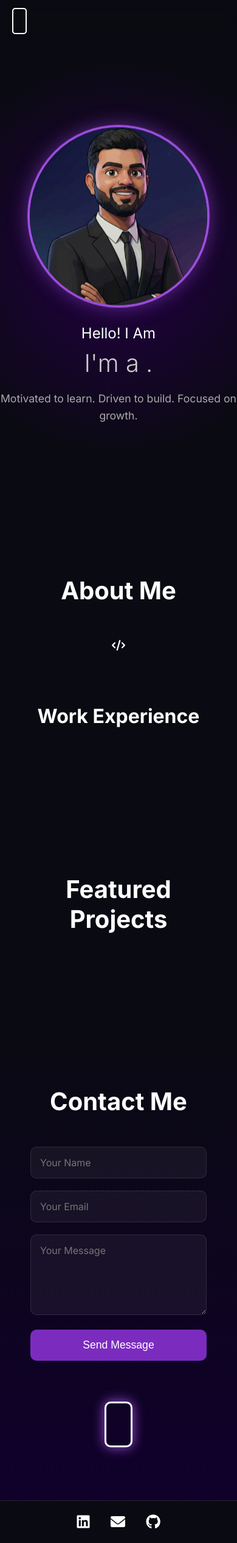
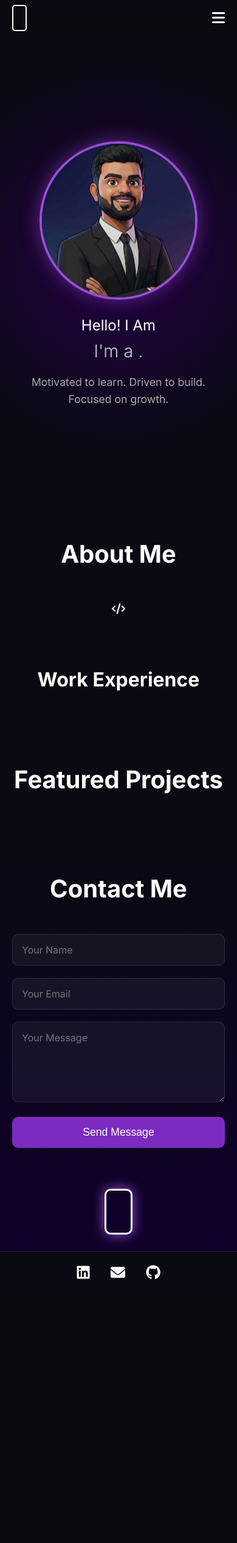
Before and after one commit to jubinjoy432/Portfolio, a Flask app: template templates/index.html in a window 390 px wide. Shown: the whole page at 61% size. After the commit the page ends 2098 px from the top, so only its background shows below. Run offline with Flask 3, Linux system fonts and the light colour scheme; the template is opened without the code that fills it, so the values that code supplies are empty.

Commit message:
made it responsive

```diff
--- a/app.py
+++ b/app.py
@@ -16,7 +16,7 @@ portfolio_data = {
             "company": "Deloitte USI",
             "role": "Associate Analyst, FinOps - Cash Application Team",
             "duration": "December 2023 - April 2025",
-            "logo": "deloitte_new.png",
+            "logo": "deloitte_updated.png",
             "description": [
                 "Processed cash applications and managed financial transactions using Oracle.",
                 "Supported FinOps operations, contributing to accurate financial data processing."
--- a/static/css/style.css
+++ b/static/css/style.css
@@ -62,6 +62,13 @@ body {
 
 .nav-links a:hover {
     color: var(--accent-glow);
+}
+
+.hamburger {
+    display: none;
+    cursor: pointer;
+    font-size: 1.5rem;
+    color: var(--text-color);
 }
 
 /* Hero Section */
@@ -277,7 +284,7 @@ h3 {
 
 /* Projects Section */
 .projects {
-    padding: 100px 50px;
+    padding: 60px 50px;
 }
 
 .project-card {
@@ -351,7 +358,7 @@ h3 {
 
 /* Contact Section */
 .contact {
-    padding: 100px 50px;
+    padding: 60px 50px;
     text-align: center;
     background: linear-gradient(to top, #10002b, var(--bg-color));
 }
@@ -437,29 +444,79 @@ footer {
 /* Mobile Responsive */
 @media (max-width: 768px) {
     .navbar {
-        padding: 20px;
+        padding: 15px 20px;
+    }
+
+    .hamburger {
+        display: block;
     }
 
     .nav-links {
-        display: none;
-        /* Simple hide for now, could add hamburger */
+        position: absolute;
+        top: 100%;
+        left: 0;
+        width: 100%;
+        background: var(--nav-bg);
+        backdrop-filter: blur(15px);
+        flex-direction: column;
+        align-items: center;
+        padding: 30px 0;
+        gap: 25px;
+        transform: translateY(-150%);
+        transition: transform 0.3s ease-in-out, opacity 0.3s ease-in-out;
+        opacity: 0;
+        pointer-events: none;
+        border-bottom: 1px solid rgba(255, 255, 255, 0.1);
     }
 
-    .hero h1 {
-        font-size: 2.5rem;
+    .nav-links.active {
+        transform: translateY(0);
+        opacity: 1;
+        pointer-events: all;
+        box-shadow: 0 10px 30px rgba(0, 0, 0, 0.5);
+    }
+
+    .main-name {
+        font-size: 3.5rem;
+    }
+
+    .sub-title {
+        font-size: 1.8rem;
+    }
+
+    .hero-content {
+        padding: 0 20px;
+    }
+
+    .avatar-image {
+        width: 260px;
+        height: 260px;
+    }
+
+    .about,
+    .projects,
+    .contact {
+        padding: 40px 20px;
     }
 
     .project-card,
     .project-card.reverse {
         flex-direction: column;
+        gap: 30px;
     }
 
     .project-image {
         width: 100%;
+        height: 250px;
+    }
+
+    .experience-grid {
+        grid-template-columns: 1fr;
     }
 
     footer {
         flex-direction: column;
         gap: 20px;
+        text-align: center;
     }
 }
--- a/templates/base.html
+++ b/templates/base.html
@@ -5,7 +5,7 @@
     <meta charset="UTF-8">
     <meta name="viewport" content="width=device-width, initial-scale=1.0">
     <title>{{ data.name }} - Portfolio</title>
-    <link rel="stylesheet" href="{{ url_for('static', filename='css/style.css') }}?v=5">
+    <link rel="stylesheet" href="{{ url_for('static', filename='css/style.css') }}?v=6">
     <link href="https://fonts.googleapis.com/css2?family=Inter:wght@300;400;600;700&display=swap" rel="stylesheet">
     <link rel="stylesheet" href="https://cdnjs.cloudflare.com/ajax/libs/font-awesome/6.0.0/css/all.min.css">
 </head>
@@ -14,6 +14,9 @@
     <nav class="navbar">
         <div class="logo">
             <a href="#">{{ data.name[0] }}</a>
+        </div>
+        <div class="hamburger">
+            <i class="fas fa-bars"></i>
         </div>
         <ul class="nav-links">
             <li><a href="#home">Home</a></li>
@@ -34,6 +37,29 @@
             <a href="{{ data.github }}" target="_blank"><i class="fab fa-github"></i></a>
         </div>
     </footer>
+
+    <script>
+        const hamburger = document.querySelector('.hamburger');
+        const navLinks = document.querySelector('.nav-links');
+        const hamburgerIcon = hamburger.querySelector('i');
+
+        if (hamburger) {
+            hamburger.addEventListener('click', () => {
+                navLinks.classList.toggle('active');
+                hamburgerIcon.classList.toggle('fa-bars');
+                hamburgerIcon.classList.toggle('fa-times');
+            });
+        }
+
+        // Close menu when a link is clicked
+        document.querySelectorAll('.nav-links a').forEach(link => {
+            link.addEventListener('click', () => {
+                navLinks.classList.remove('active');
+                hamburgerIcon.classList.add('fa-bars');
+                hamburgerIcon.classList.remove('fa-times');
+            });
+        });
+    </script>
 </body>
 
 </html>
```
Also changed, not shown: static/images/deloitte_updated.png (added).
